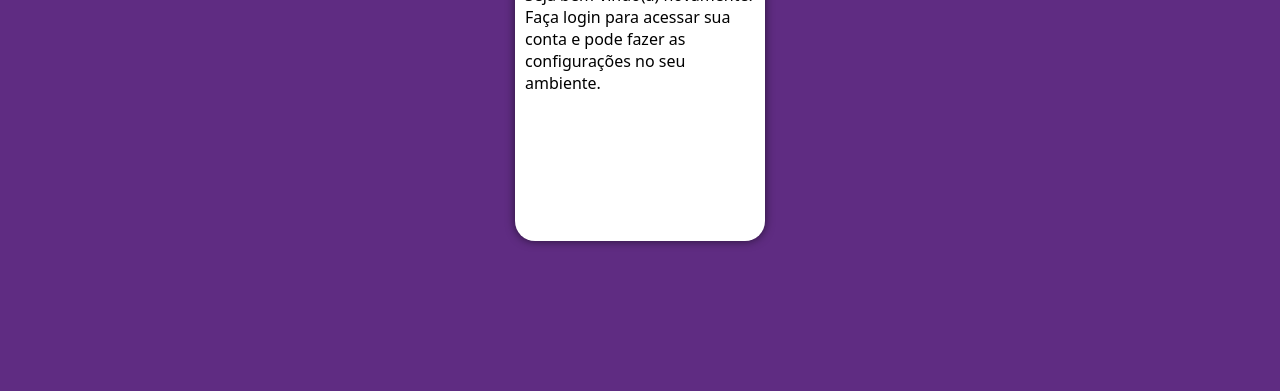
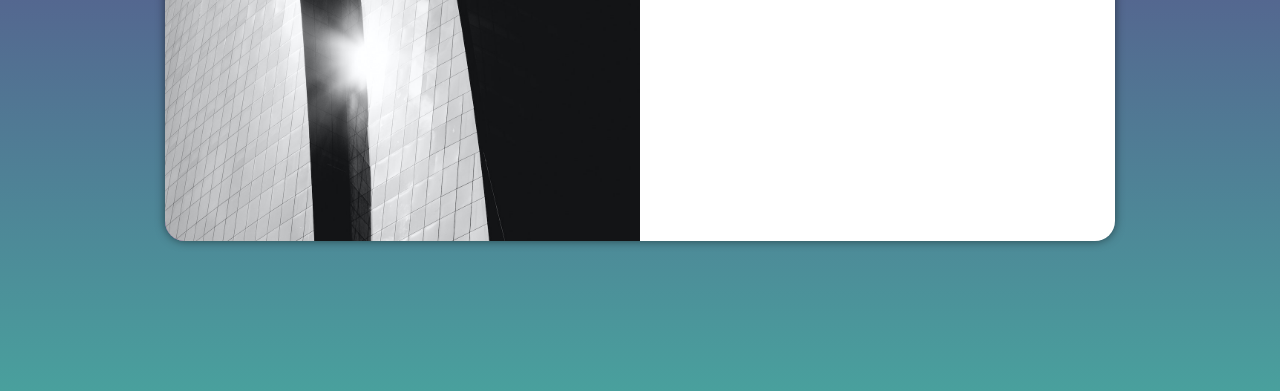
Before and after one commit to VlsdemiSousa/projeto-login, a plain HTML site: page index.html in a window 1280 px wide. Shown: the part 409-800 px from the top of the page. Drawn offline with Linux system fonts and the light colour scheme.

Commit message:
Media Query para outras telas

```diff
--- /dev/null
+++ b/estilos/media-query.css
@@ -0,0 +1,53 @@
+@charset "UTF-8";
+/*
+Pequenas telas: até 600px
+Celular: de 600px até 768px
+Tablet: 768px até 1200px
+Grandes telas: acima de 1200px
+*/
+
+@media screen and (min-width: 768px) and (max-width: 992px) {
+
+    body {
+        background-image: linear-gradient( to top,#49a09d ,#5f2c82);
+    }
+
+    section#login {
+        width: 80vw;
+    }
+
+    section#login > div#imagem {
+        float: left;
+        width: 30%;
+        height: 100%;
+    }
+
+    section#login > div#formulario {
+        float: right;
+        width: 70%;
+
+    }
+}
+
+@media screen and (min-width: 992px) {
+
+    body {
+        background-image: linear-gradient( to top,#49a09d ,#5f2c82);
+    }
+
+    section#login {
+        width: 950px;
+    }
+
+    section#login > div#imagem {
+        float: left;
+        width: 50%;
+        height: 100%;
+    }
+
+    section#login > div#formulario {
+     float: right;
+     width: 50%;
+    }
+
+}
--- a/estilos/style.css
+++ b/estilos/style.css
@@ -13,7 +13,7 @@ Lilás: #5f2c82 */
 }
 
 body, html {
-    background-color:#5f2c82 ;
+    background-color:#9c7ab0 ;
     height: 100vh;
     width: 100vw;
 }
@@ -35,7 +35,10 @@ section#login {
     width: 250px;
     height: 500px;
     border-radius: 20px;
-    box-shadow: 0px 0px 10px rgba(0, 0, 0, 0.589) ;
+    box-shadow: 0px 0px 10px rgba(0, 0, 0, 0.500) ;
+
+    transition: width 0.3s, height 0.3s;
+    transition-timing-function: ease;
 }
 
     section#login > div#imagem {
--- a/index.html
+++ b/index.html
@@ -5,13 +5,13 @@
     <meta name="viewport" content="width=device-width, initial-scale=1.0">
     <title>Login</title>
     <link rel="stylesheet" href="estilos/style.css">
+    <link rel="stylesheet" href="estilos/media-query.css">
 </head>
 <body>
     <main>
         <section id="login">
             <div id="imagem">
-
-            </div>
+            </div> <!--Aqui vai a imagem nas CSS-->
             <div id="formulario">
                 <h1>Login</h1>
                 <p>Seja bem-vindo(a) novamente. Faça login para acessar sua conta e pode fazer as configurações no seu ambiente.</p>
```
